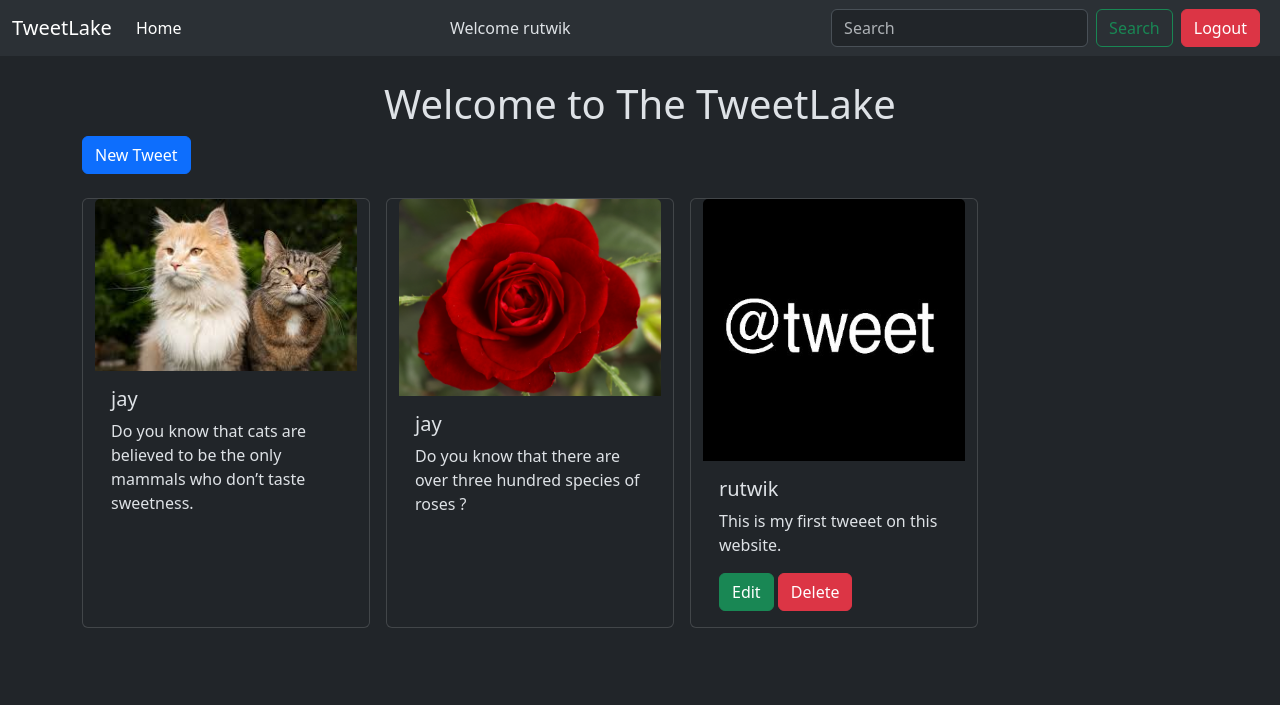
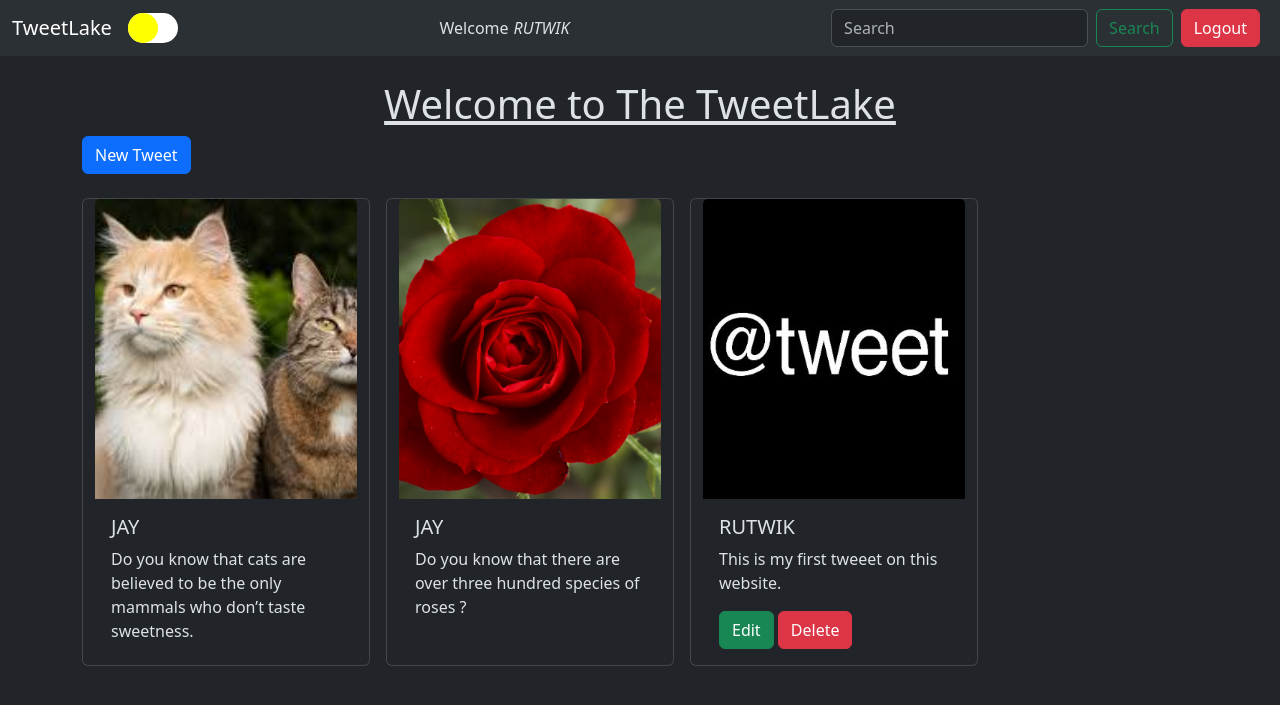
Before and after one commit to RutwikGaikwad/TweetLake, a Django app: page /tweet/ in a window 1280 px wide. Shown: the top 705 px of the page. Run offline with Django 5.2, Linux system fonts and the light colour scheme; a user stored in the database is signed in; data comes from the database, SQL or seed files in the repository; both versions use the stored data as it was after the commit.

Commit message:
dark and light mode added

```diff
--- /dev/null
+++ b/static/css/style.css
@@ -0,0 +1,55 @@
+.image-resize {
+  height: 300px;
+  object-fit: cover;
+}
+
+.user-name-navbar {
+  font-style: italic;
+  margin-left: 5px;
+}
+
+.user-name{
+  text-transform: uppercase;
+}
+
+.heading {
+  text-decoration: underline;
+}
+
+#icon {
+  width : 30px;
+  cursor : pointer;
+}
+
+.icon {
+  -webkit-appearance: none;
+  -moz-appearance: none;
+  appearance: none;
+  position: relative;
+  width: 50px;
+  height: 30px;
+  background-color: white;
+  background-size: cover;
+  border-radius: 50px;
+  outline: none;
+}
+
+.icon:before {
+  content: "";
+  position: absolute;
+  top: 0;
+  left: 0;
+  height: 30px;
+  width: 30px;
+  background-color: yellow;
+  border-radius: 50px;
+}
+
+.icon:checked {
+  background-color: grey;
+
+}
+
+.icon:checked:before {
+  transform: translate(100%);
+}
--- /dev/null
+++ b/static/script/script.js
@@ -0,0 +1,4 @@
+function myFunction(){
+  var theme = document.body;
+  theme.dataset.bsTheme = theme.dataset.bsTheme == "light" ? "dark" : "light";
+}
--- a/templates/layout.html
+++ b/templates/layout.html
@@ -1,5 +1,6 @@
+{% load static %}
 <!DOCTYPE html>
-<html lang="en" data-bs-theme="dark">
+<html lang="en" >
 <head>
   <meta charset="UTF-8">
   <meta name="viewport" content="width=device-width, initial-scale=1.0">
@@ -9,10 +10,10 @@
     {% endblock %}
   </title>
   <link href="https://cdn.jsdelivr.net/npm/bootstrap@5.3.3/dist/css/bootstrap.min.css" rel="stylesheet" integrity="sha384-QWTKZyjpPEjISv5WaRU9OFeRpok6YctnYmDr5pNlyT2bRjXh0JMhjY6hW+ALEwIH" crossorigin="anonymous">
+  <link rel="stylesheet" href="{% static "css/style.css" %}">
+  <script type="text/javascript" src="{% static "script/script.js" %}"></script>
 </head>
-<body >
-
-
+<body data-bs-theme="dark">
 
   <nav class="navbar navbar-expand-lg bg-body-tertiary">
     <div class="container-fluid">
@@ -23,11 +24,12 @@
       <div class="collapse navbar-collapse" id="navbarSupportedContent">
         <ul class="navbar-nav me-auto mb-2 mb-lg-0">
           <li class="nav-item">
-            <a class="nav-link active" aria-current="page" href="{% url "all_tweets" %}">Home</a>
+            <input class="nav-link active icon" onclick="myFunction()" type="checkbox">
+            {% comment %} <button class="nav-link active" aria-current="page" type="submit" role="switch" onclick="myFunction()">Home</button> {% endcomment %}
           </li>
         </ul>
         {% if user.is_authenticated %}
-        <p class="navbar-nav me-auto mb-2 mb-lg-0 font-weight-bold">Welcome {{user.username}}</p>
+        <p class="navbar-nav me-auto mb-2 mb-lg-0 font-weight-bold">Welcome <span class="user-name-navbar user-name">{{user.username}}</span></p>
         {% endif %}
         <form class="d-flex" role="search" method="GET" action="{% url "search_results"%}">
           {% csrf_token %}
@@ -52,5 +54,6 @@
 
     {% endblock %}
   </div>
+
 </body>
 </html>
--- a/tweet/templates/all_tweets.html
+++ b/tweet/templates/all_tweets.html
@@ -8,7 +8,7 @@
 
 {% block content %}
 
-<h1 class="text-center mt-4">Welcome to The TweetLake</h1>
+<h1 class="text-center mt-4 heading">Welcome to The TweetLake</h1>
 
 <a class="btn btn-primary" href="{% url "create_tweet" %}">New Tweet</a>
 
@@ -17,9 +17,9 @@
   {% for tweet in tweets %}
 
   <div class="card" style="width: 18rem;">
-    <img src="{{tweet.img.url}}" class="card-img-top" alt="...">
+    <img src="{{tweet.img.url}}" class="card-img-top image-resize" alt="...">
     <div class="card-body">
-      <h5 class="card-title">{{tweet.user.username}}</h5>
+      <h5 class="card-title user-name">{{tweet.user.username}}</h5>
       <p class="card-text">{{tweet.text}}</p>
       {% if tweet.user == user %}
       <a href="{% url "edit_tweet" tweet.id%}" class="btn btn-success">Edit</a>
--- a/tweet/templates/confirm_delete_tweet.html
+++ b/tweet/templates/confirm_delete_tweet.html
@@ -16,7 +16,7 @@
 <div class="card mb-4" style="width: 18rem;">
   <img src="{{tweet.img.url}}" class="card-img-top" alt="...">
   <div class="card-body">
-    <h5 class="card-title">{{tweet.user.username}}</h5>
+    <h5 class="card-title user-name">{{tweet.user.username}}</h5>
     <p class="card-text">{{tweet.text}}</p>
     <a href="{% url "edit_tweet" tweet.id%}" class="btn btn-success">Edit</a>
   </div>
--- a/tweet/templates/search_results.html
+++ b/tweet/templates/search_results.html
@@ -20,7 +20,7 @@ search results
     <div class="card" style="width: 18rem;">
       <img src="{{tweet.img.url}}" class="card-img-top" alt="...">
       <div class="card-body">
-        <h5 class="card-title">{{tweet.user.username}}</h5>
+        <h5 class="card-title user-name">{{tweet.user.username}}</h5>
         <p class="card-text">{{tweet.text}}</p>
         {% if tweet.user == user %}
         <a href="{% url "edit_tweet" tweet.id%}" class="btn btn-success">Edit</a>
```
Also changed, not shown: db.sqlite3, media/images/images.jpeg (added).
